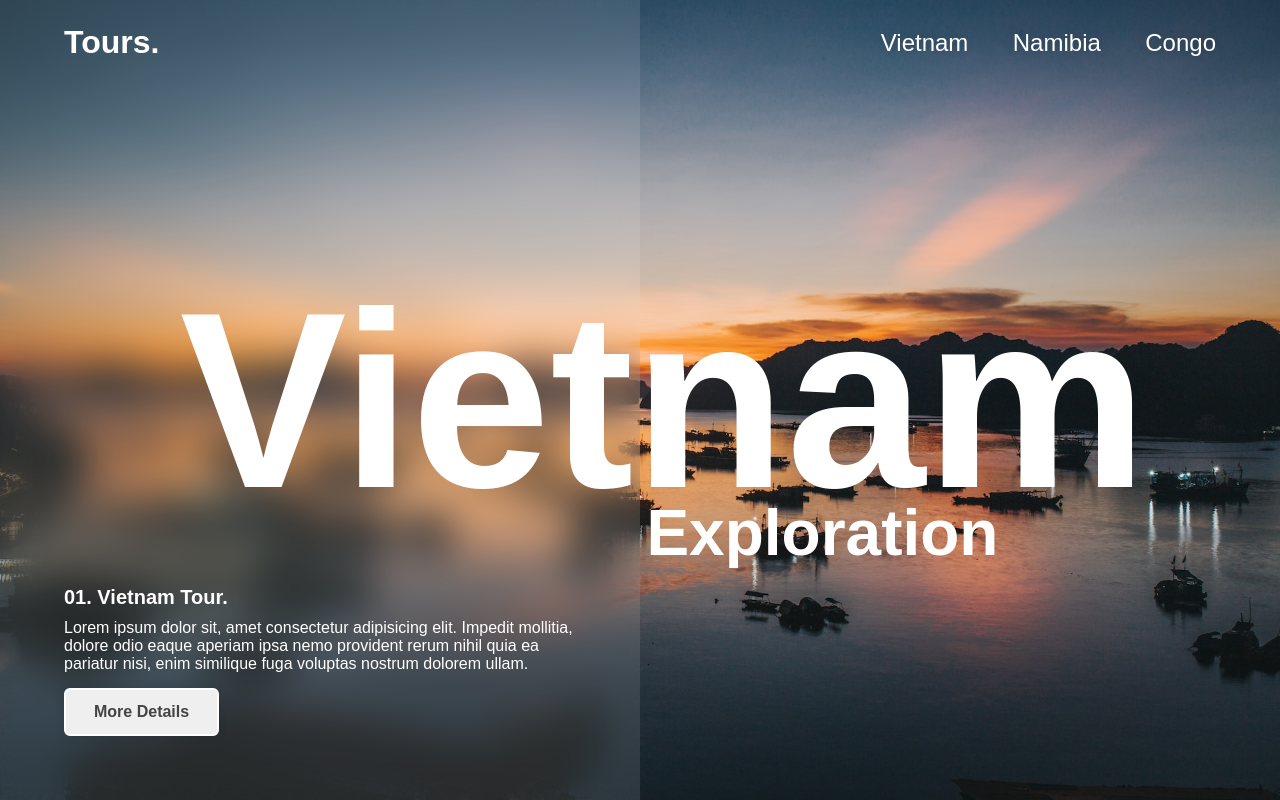
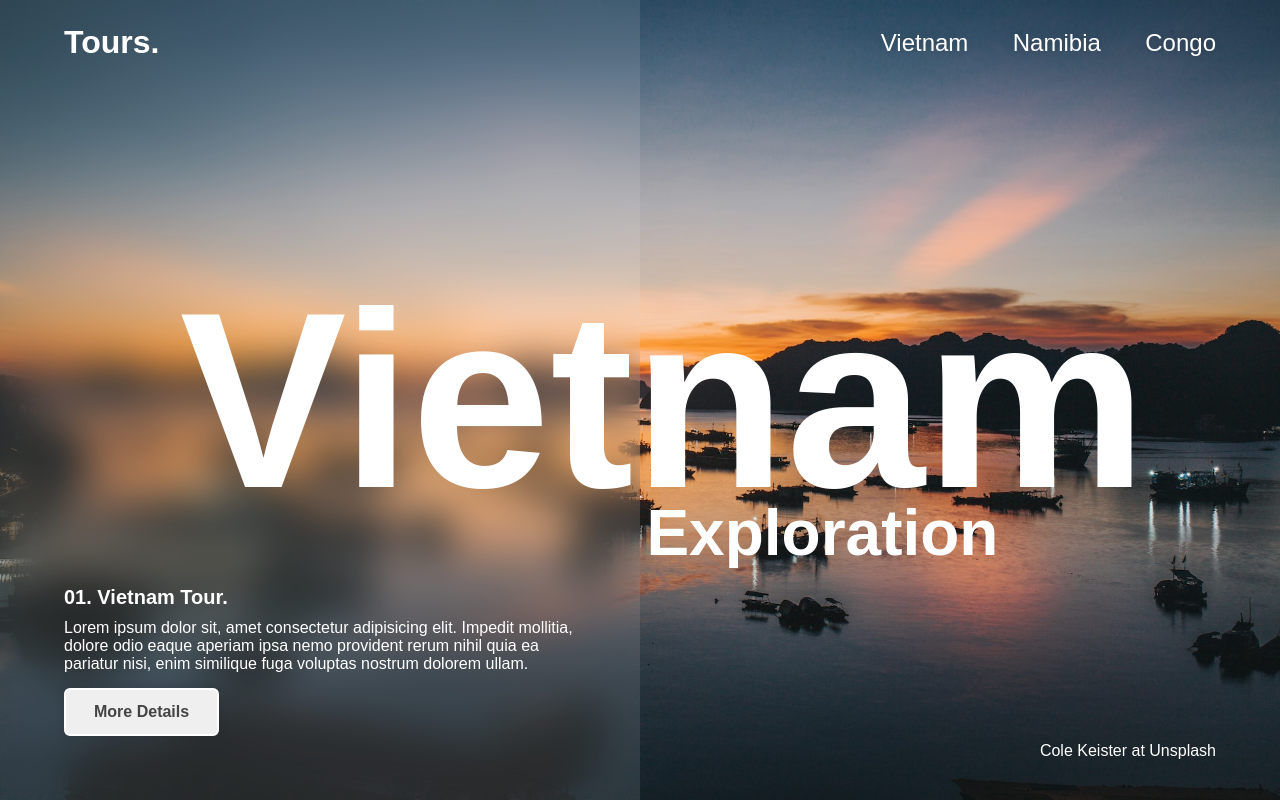
Before and after one commit to ricardobvicentini/tour-page, a plain HTML site: page index.html in a window 1280 px wide. Drawn offline with Linux system fonts and the light colour scheme.

Commit message:
Create .copy

```diff
--- a/estilos/style.css
+++ b/estilos/style.css
@@ -129,12 +129,13 @@ img {
     top: 0;
     right: 0;
     display: flex;
-    flex-direction: column;
-    justify-content: center;
+    /* flex-direction: column;
+    justify-content: center; */ /* h3 é absolute, não é necessário mais o column */
+    align-items: center;
 }
 
 .right-info h1 {
-    font-size: 15.625rem;
+    font-size: 15.6rem;
     color: #fff;
     margin-left: -1%;
 }
@@ -146,3 +147,19 @@ img {
     transform: translateY(180%);
     margin-left: 1%;
 }
+
+.copy {
+    position: absolute;
+    bottom: 5%;
+    right: 5%;
+    color: #fff;
+}
+
+.copy a {
+    text-decoration: none;
+    color: #fff;
+}
+
+.copy a:hover {
+    text-decoration: underline;
+}
--- a/index.html
+++ b/index.html
@@ -38,6 +38,12 @@
                 </div>
             </div>
         </div>
+
+        <div class="copy">
+            <a href="https://unsplash.com/@coleito?utm_source=unsplash&utm_medium=referral&utm_content=creditCopyText">Cole
+                Keister</a> at <a
+                href="https://unsplash.com/pt-br/fotografias/UP3pjHKx0ts?utm_source=unsplash&utm_medium=referral&utm_content=creditCopyText">Unsplash</a>
+        </div>
     </section>
 
 </body>
```
